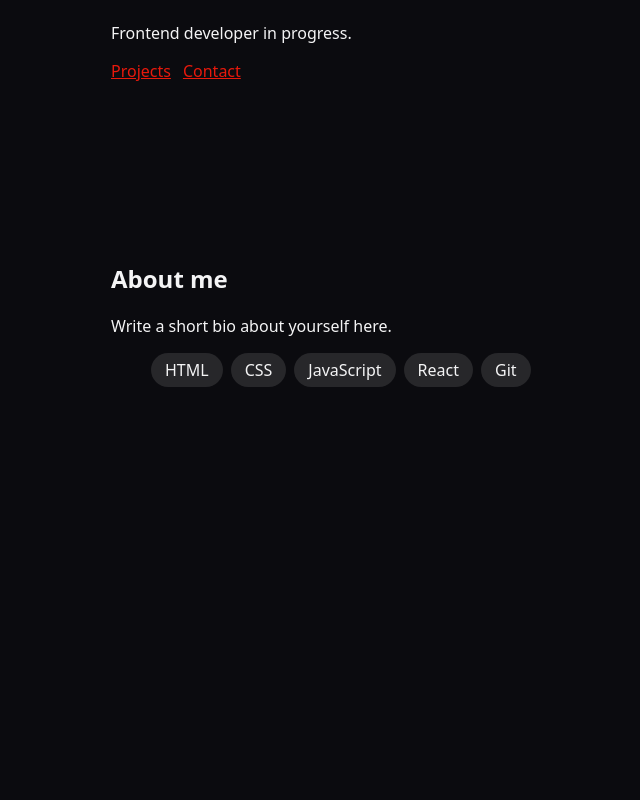
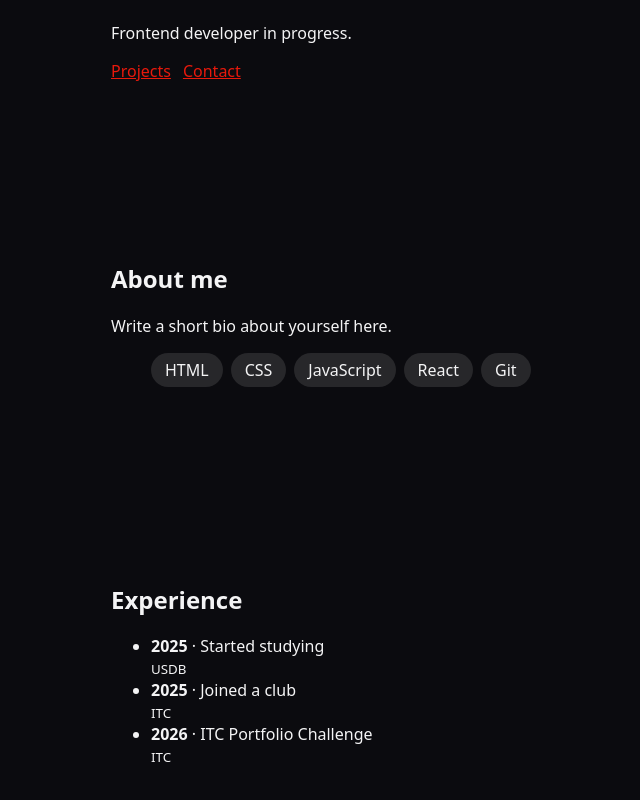
Before and after one commit to fatimagi-boop/portfolio, a React (Vite) app: page / in a window 1280 px wide. Shown: the part 218-1018 px from the top of the page, without its empty margins (49-689 px from the left). Before the commit the page ends 800 px from the top, so only its background shows below. Built offline with nearby package versions, Linux system fonts and the light colour scheme.

Commit message:
add experience section

```diff
--- a/src/App.jsx
+++ b/src/App.jsx
@@ -1,6 +1,7 @@
 import Navbar from "./components/Navbar";
 import Hero from "./sections/Hero";
 import About from "./sections/About";
+import Experience from "./sections/Experience";
 
 export default function App() {
   return (
@@ -9,6 +10,7 @@ export default function App() {
       <main>
         <Hero />
         <About />
+        <Experience />
       </main>
     </>
   );
--- /dev/null
+++ b/src/data/experience.js
@@ -0,0 +1,5 @@
+export const experience = [
+  { id: 1, year: "2025", title: "Started studying", place: "USDB" },
+  { id: 2, year: "2025", title: "Joined a club", place: "ITC" },
+  { id: 3, year: "2026", title: "ITC Portfolio Challenge", place: "ITC" },
+];
--- /dev/null
+++ b/src/sections/Experience.jsx
@@ -0,0 +1,18 @@
+import { experience } from "../data/experience";
+
+export default function Experience() {
+  return (
+    <section id="experience">
+      <h2>Experience</h2>
+      <ul className="timeline">
+        {experience.map((item) => (
+          <li key={item.id}>
+            <strong>{item.year}</strong> · {item.title}
+            <br />
+            <small>{item.place}</small>
+          </li>
+        ))}
+      </ul>
+    </section>
+  );
+}
```
